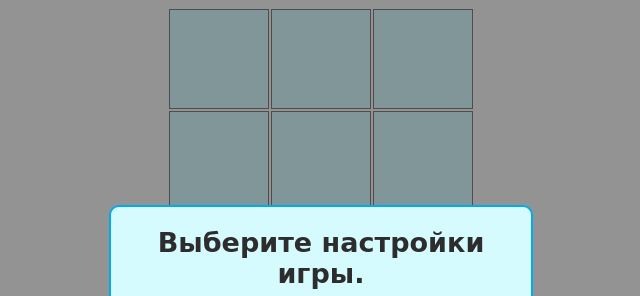
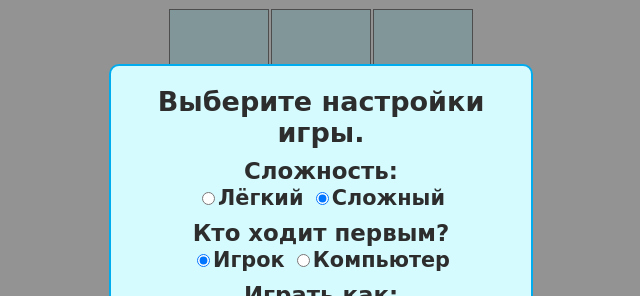
Before and after one commit to ralex1989/fruitTTT2, a plain HTML site: page index.html in a window 1280 px wide. Shown: the top 296 px of the page, without its empty margins (319-959 px from the left). Drawn offline with Linux system fonts and the light colour scheme.

Commit message:
Update style.css

```diff
--- a/style.css
+++ b/style.css
@@ -102,7 +102,7 @@ table {
   background-color: #d5fbff;
   font-size: 1.3em;
   font-weight: bold;
-  margin: 16% auto;
+  margin: 5% auto;
   padding: 20px;
   border: 2px solid rgb(0,172,238);
   border-radius: 10px;
```
